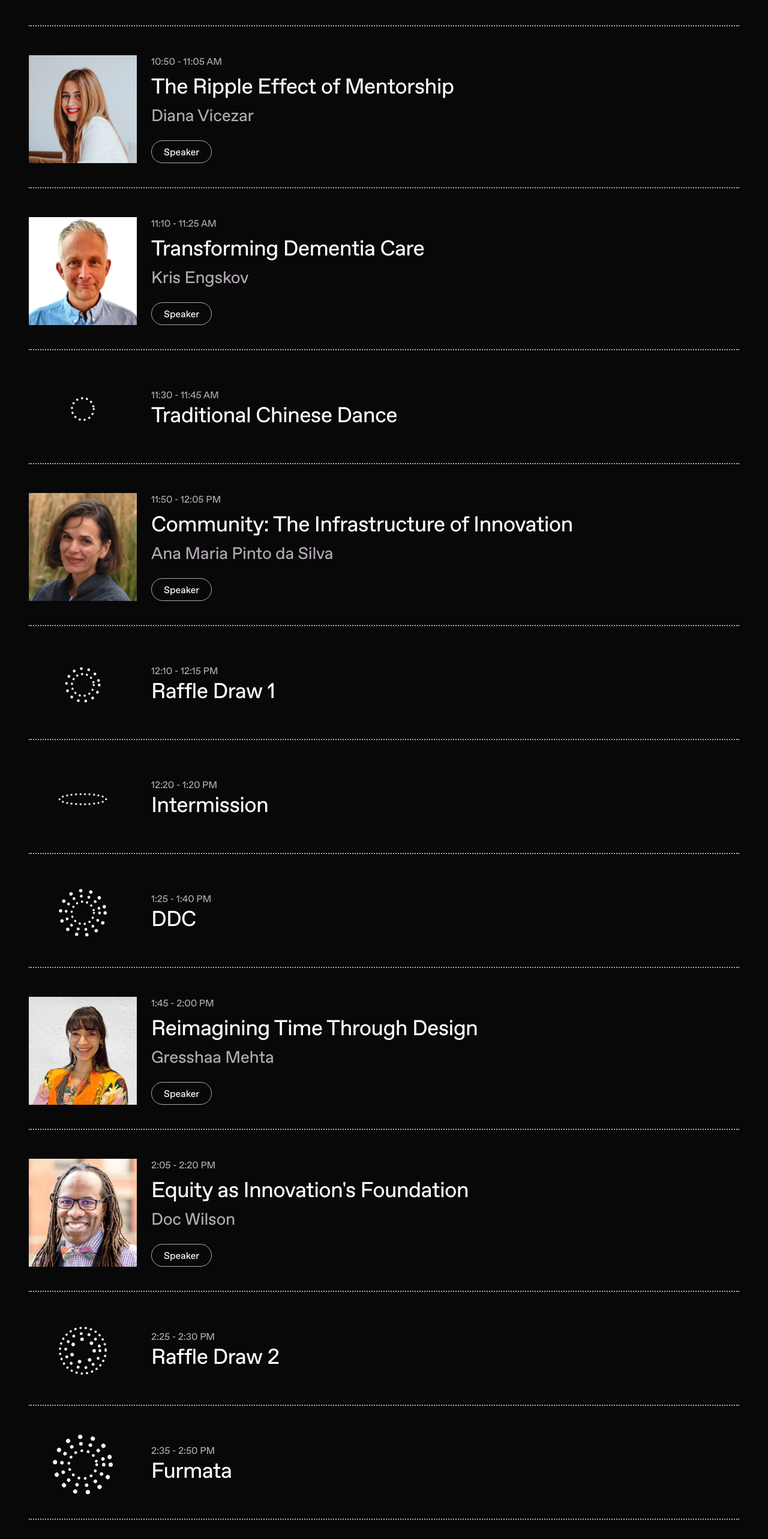
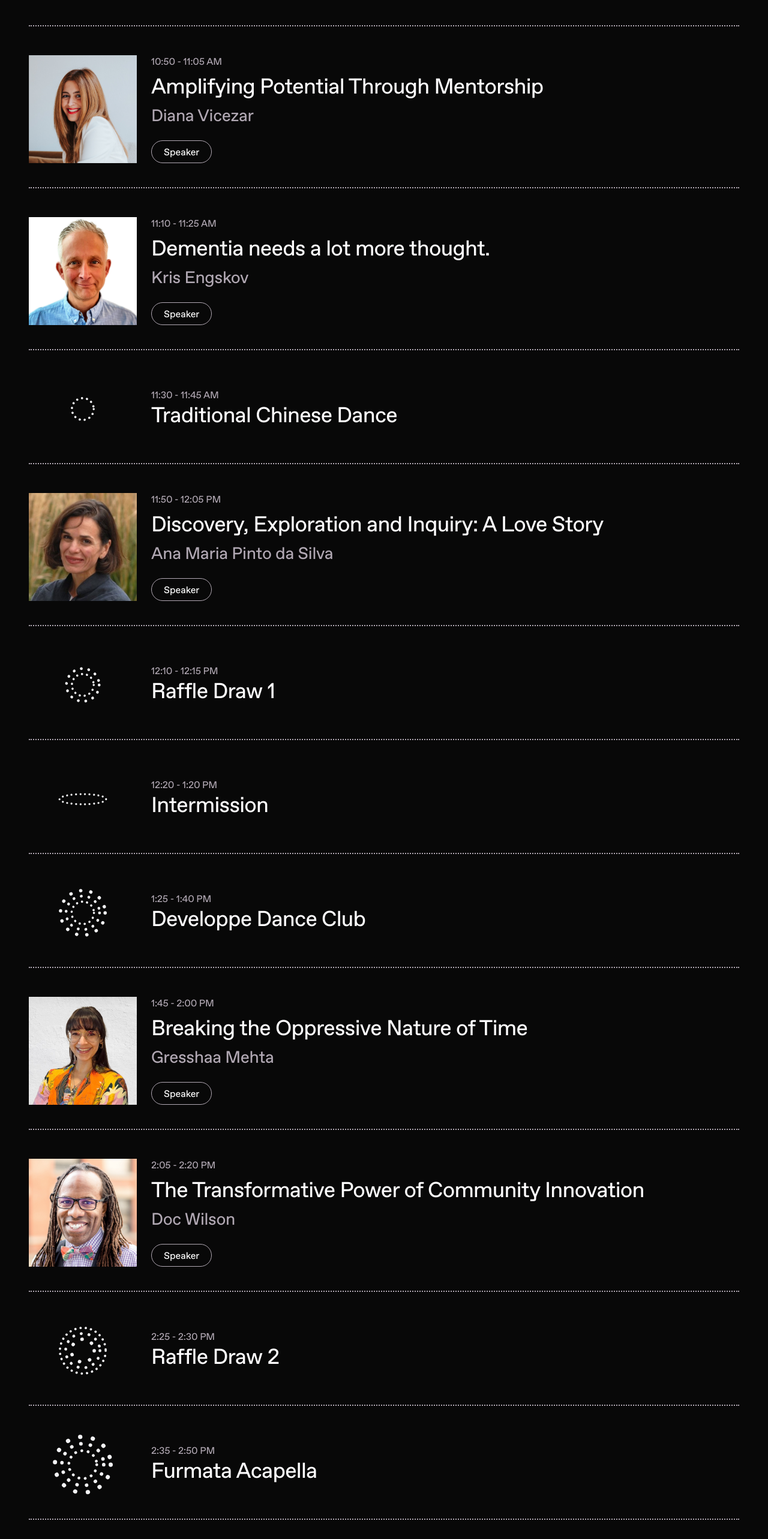
Before and after one commit to tedx-uofw/tedx-website-2025, a React (Vite) app: page / in a window 1280 px wide. Shown: the part 2380-4946 px from the top of the page at 60% size. Built offline with nearby package versions, Linux system fonts and the light colour scheme.

Commit message:
Changed schedule and updated speaker talk titles

```diff
--- a/src/components/HomePage/ScheduleSection.jsx
+++ b/src/components/HomePage/ScheduleSection.jsx
@@ -45,7 +45,7 @@ const ScheduleSection = () => {
 
                         <div className="flex flex-col items-start gap-0.5 sm:gap-2">
                             <h2 className="text-[#FDFCFD] font-medium text-lg sm:text-3xl md:text-[36px] leading-tight md:leading-[48px] tracking-[-0.72px]">
-                                The Ripple Effect of Mentorship
+                                Amplifying Potential Through Mentorship
                             </h2>
 
                             <h3 className="text-[#B1A8B3] text-sm sm:text-2xl md:text-[28px] leading-tight sm:leading-snug md:leading-[34px] tracking-[-0.28px]">
@@ -81,7 +81,7 @@ const ScheduleSection = () => {
 
                         <div className="flex flex-col items-start gap-0.5 sm:gap-2">
                             <h2 className="text-[#FDFCFD] font-medium text-lg sm:text-3xl md:text-[36px] leading-tight md:leading-[48px] tracking-[-0.72px]">
-                                Transforming Dementia Care
+                            Dementia needs a lot more thought.
                             </h2>
 
                             <h3 className="text-[#B1A8B3] text-sm sm:text-2xl md:text-[28px] leading-tight sm:leading-snug md:leading-[34px] tracking-[-0.28px]">
@@ -140,7 +140,7 @@ const ScheduleSection = () => {
 
                         <div className="flex flex-col items-start gap-0.5 sm:gap-2">
                             <h2 className="text-[#FDFCFD] font-medium text-lg sm:text-3xl md:text-[36px] leading-tight md:leading-[48px] tracking-[-0.72px]">
-                                Community: The Infrastructure of Innovation
+                                Discovery, Exploration and Inquiry: A Love Story
                             </h2>
 
                             <h3 className="text-[#B1A8B3] text-sm sm:text-2xl md:text-[28px] leading-tight sm:leading-snug md:leading-[34px] tracking-[-0.28px]">
@@ -226,7 +226,7 @@ const ScheduleSection = () => {
                         </p>
 
                         <h2 className="text-[#FDFCFD] font-medium text-lg sm:text-3xl md:text-[36px] leading-tight md:leading-[48px] tracking-[-0.72px]">
-                            DDC
+                            Developpe Dance Club
                         </h2>
                     </div>
                 </div>
@@ -249,7 +249,7 @@ const ScheduleSection = () => {
 
                         <div className="flex flex-col items-start gap-0.5 sm:gap-2">
                             <h2 className="text-[#FDFCFD] font-medium text-lg sm:text-3xl md:text-[36px] leading-tight md:leading-[48px] tracking-[-0.72px]">
-                                Reimagining Time Through Design
+                                Breaking the Oppressive Nature of Time
                             </h2>
 
                             <h3 className="text-[#B1A8B3] text-sm sm:text-2xl md:text-[28px] leading-tight sm:leading-snug md:leading-[34px] tracking-[-0.28px]">
@@ -284,7 +284,7 @@ const ScheduleSection = () => {
 
                         <div className="flex flex-col items-start gap-0.5 sm:gap-2">
                             <h2 className="text-[#FDFCFD] font-medium text-lg sm:text-3xl md:text-[36px] leading-tight md:leading-[48px] tracking-[-0.72px]">
-                                Equity as Innovation's Foundation
+                                The Transformative Power of Community Innovation
                             </h2>
 
                             <h3 className="text-[#B1A8B3] text-sm sm:text-2xl md:text-[28px] leading-tight sm:leading-snug md:leading-[34px] tracking-[-0.28px]">
@@ -345,7 +345,7 @@ const ScheduleSection = () => {
                         </p>
 
                         <h2 className="text-[#FDFCFD] font-medium text-lg sm:text-3xl md:text-[36px] leading-tight md:leading-[48px] tracking-[-0.72px]">
-                            Furmata
+                            Furmata Acapella
                         </h2>
                     </div>
                 </div>
@@ -368,7 +368,7 @@ const ScheduleSection = () => {
 
                         <div className="flex flex-col items-start gap-0.5 sm:gap-2">
                             <h2 className="text-[#FDFCFD] font-medium text-lg sm:text-3xl md:text-[36px] leading-tight md:leading-[48px] tracking-[-0.72px]">
-                                The Power of Personal Impact
+                                Crossing the Chasm of Life’s Changes
                             </h2>
 
                             <h3 className="text-[#B1A8B3] text-sm sm:text-2xl md:text-[28px] leading-tight sm:leading-snug md:leading-[34px] tracking-[-0.28px]">
--- a/src/pages/Speakers/SpeakerSection.jsx
+++ b/src/pages/Speakers/SpeakerSection.jsx
@@ -6,7 +6,7 @@ const speakers = [
   {
     name: "Michael Wang",
     title: "Founder/Chief Clinical Officer at INSPIREN",
-    talkName: "The Power of Personal Impact",
+    talkName: "Crossing the Chasm of Life’s Changes",
     description: "Life's only certainty is change. From serving as a Special Forces soldier in Afghanistan to caring for patients as a nurse and founding a tech company, Michael Wang's story is a testament to the transformative power of introspection. Through pivotal life moments, he discovered that true impact lies not in changing the world at large but in transforming one person's world. Michael's journey underscores the profound possibilities that arise when we focus on meaningful, personal connections—revealing that small, deliberate actions can create ripples of change that extend far beyond our immediate reach.",
     image: "/speakers/mike.jpg",
     linkedin: "https://www.linkedin.com/in/michael-wang-inspiren",
@@ -15,7 +15,7 @@ const speakers = [
   {
     name: "Gresshaa Mehta",
     title: "Senior Product Designer, Microsoft",
-    talkName: "Reimagining Time Through Design",
+    talkName: "Breaking the Oppressive Nature of Time",
     description: "Time dictates our lives—often feeling oppressive, inaccessible, and unforgiving. But what if the problem isn't us, but the way we visualize time? In her thought-provoking talk, Gresshaa, a product designer at Microsoft, challenges conventional design perspectives by exploring the intersections of UX design, physics, time, and cultural influences. She invites the audience on a sensory journey to reimagine how we perceive and interact with time. By examining how design shapes our experience of time, Gresshaa offers fresh insights into making time more accessible and empowering us to take control of it, rather than feeling controlled by it.",
     image: "/speakers/gesshaa.jpg",
     linkedin: "https://www.linkedin.com/in/gresshaa/",
@@ -24,7 +24,7 @@ const speakers = [
   {
     name: "Doc Wilson",
     title: "Non-Profit Leader/Social Entrepreneur",
-    talkName: "Equity as Innovation's Foundation",
+    talkName: "The Transformative Power of Community Innovation",
     description: 'Connections and opportunities—not disruption—drive innovation. Doc Wilson champions a "together is better" mindset, demonstrating how equity serves as the foundation for community-driven progress. Drawing inspiration from historical and contemporary examples like the Black Panther\'s free breakfast program and Atlanta\'s The Village Market, Doc illustrates how equity transforms innovation from exclusive disruption into inclusive empowerment. By dismantling tokenism, scarcity mindsets, and power-hoarding, equity fosters opportunities at the roots rather than merely wealth at the top. Doc challenges the audience to "Do More Than Nothing" by supporting local changemakers, amplifying diverse voices, and redefining what success looks like.',
     image: "/speakers/doc.jpg",
     linkedin: "https://www.linkedin.com/company/peace-peloton/",
@@ -33,7 +33,7 @@ const speakers = [
   {
     name: "Ana Maria Pinto da Silva",
     title: "Educator, Designer, Start-Up Founder, Community Servant",
-    talkName: "Community: The Infrastructure of Innovation",
+    talkName: "Discovery, Exploration and Inquiry: A Love Story",
     description: "Community is the heartbeat of innovation—the infrastructure of our shared humanity. First-generation Portuguese-American designer, technologist, and educator Ana Pinto da Silva explores how community shapes our ideas, learning, and leadership. Drawing on her personal story at the intersection of culture, identity, and innovation, Ana reveals how family and enduring bonds influence our sense of belonging. She celebrates the transformative power of community in fostering connection and creativity, emphasizing its critical role in this pivotal moment of our human story.",
     image: "/speakers/ana.jpg",
     linkedin: null,
@@ -42,7 +42,7 @@ const speakers = [
   {
   name: "Kris Engskov",
   title: "Co-Founder and CEO, Rippl",
-  talkName: "Transforming Dementia Care",
+  talkName: "Dementia needs a lot more thought. ",
   description: "Kris Engskov, former Starbucks executive and founder of Rippl, shares his powerful journey from corporate leadership to tackling the urgent challenges of dementia care. Inspired by his parents' struggles in the long-term care system and his experiences during the COVID-19 crisis in assisted living, Kris sheds light on the staggering prevalence and costs of dementia—affecting 1 in 3 of us over our lifetimes. He highlights the devastating cycle of emergency room visits for dementia patients and the critical need for specialized care. Kris calls for destigmatizing dementia, investing in innovative care models, and building a trained workforce to support aging Baby Boomers. Through Rippl's accessible, virtual, specialized care initiatives, Kris advocates for a national movement to transform dementia care, offering dignity and support to patients and caregivers with urgency and hope.",
   image: "/speakers/kris.jpg",
   linkedin: null,
@@ -51,7 +51,7 @@ const speakers = [
   {
     name: "Diana Vicezar",
     title: "Product Manager",
-    talkName: "The Ripple Effect of Mentorship",
+    talkName: "Amplifying Potential Through Mentorship",
     description: "Mentorship has the power to ignite potential across communities and generations. Diana Vicezar shares how mentors shaped her own path and how mentoring others has created ripples of positive transformation. She challenges common misconceptions about mentorship and encourages everyone to embrace this role as a means to create change. Diana offers practical steps to start your mentorship journey, demonstrating how it benefits both mentors and mentees. Her talk inspires action, showing how even small acts of guidance can lead to profound impacts on individuals and communities alike.",
     image: "/speakers/diana.png",
     linkedin: "https://www.linkedin.com/in/dianavicezar/",
--- a/src/pages/Sponsors/SponsorSection.jsx
+++ b/src/pages/Sponsors/SponsorSection.jsx
@@ -4,7 +4,7 @@ import SponsorCard from "../Speakers/SpeakerCard"
 
   const innovator = [
     {
-      name: "(ASUW) Associated Students of the University of Washington",
+      name: "Associated Students of the University of Washington (ASUW)",
       description: "The University of Washington is committed to providing access, equal opportunity and reasonable accommodation in its services, programs, activities, education and employment for individuals with disabilities. To request disability accommodation contact the Disability Services Office at least ten days in advance at: 206.543.6450/V, 206.543.6452/TTY, 206.685.7264 (FAX), or e-mail at dso@u.washington.edu.",
       image: "/sponsors/asuw.png",
     },
@@ -101,7 +101,7 @@ export default function SponsorSection() {
   </div>
 
   <div className="py-[50px]">
-    <SponsorHeader header={'Raffle'}/>
+    <SponsorHeader header={'RAFFLE'}/>
     <div className="flex flex-col gap-y-[40px] mt-[72px]">
       {raffle.map((speaker, index) => (
         <SponsorCard key={index} speaker={speaker} />
```
